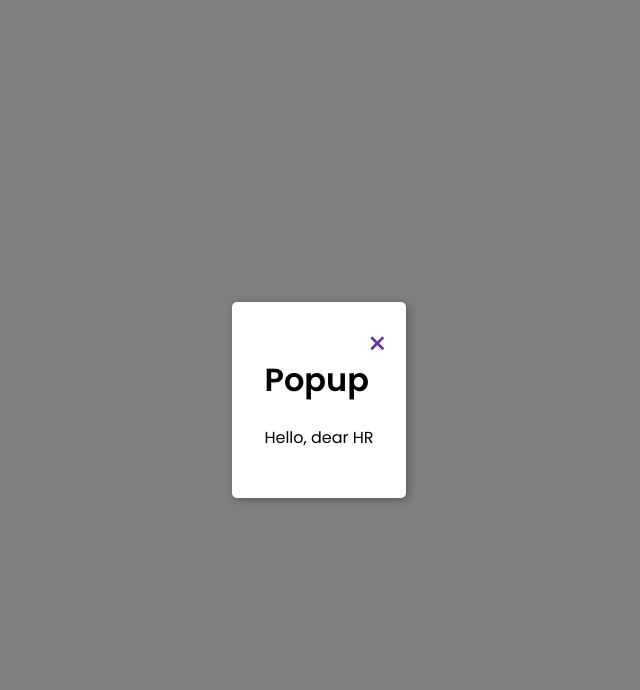
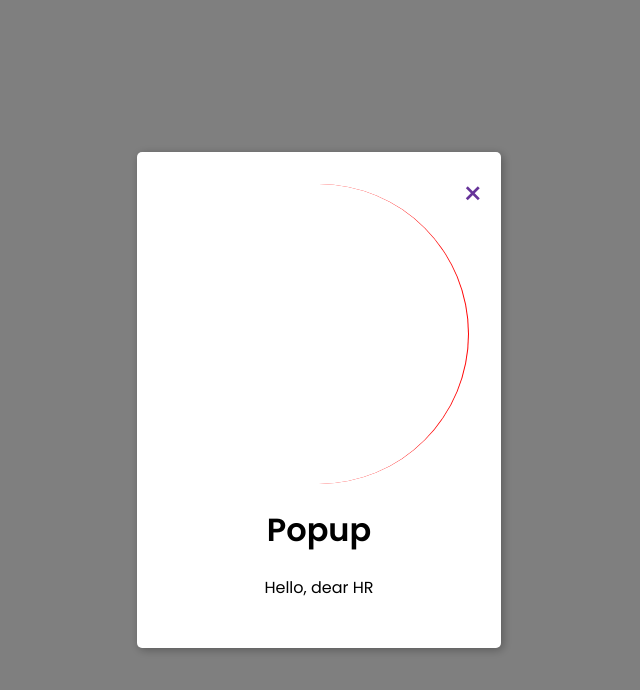
Before and after one commit to ValeriiMatviienko/stellar-soft, a plain HTML site: page index.html in a window 1280 px wide. Both pictures are taken after a click on the button "Open". Shown: the whole page, without its empty margins (321-961 px from the left). Drawn offline with Linux system fonts and the light colour scheme.

Commit message:
add circle

```diff
--- a/index.html
+++ b/index.html
@@ -10,8 +10,9 @@
   <body>
     <button id="open">Open</button>
 
-    <div class="popup-container" id="container">
+    <div class="popupContainer" id="container">
       <div class="popup">
+        <div class="circle"></div>
         <button id="close">&times;</button>
         <h1>Popup</h1>
         <p>Hello, dear HR</p>
--- a/style.css
+++ b/style.css
@@ -2,6 +2,11 @@
 
 * {
   box-sizing: border-box;
+}
+
+h1,
+p {
+  text-align: center;
 }
 
 body {
@@ -22,7 +27,7 @@ button {
   font-family: inherit;
 }
 
-.popup-container {
+.popupContainer {
   position: fixed;
   top: 0;
   left: 0;
@@ -35,7 +40,7 @@ button {
   justify-content: center;
 }
 
-.popup-container.active {
+.popupContainer.active {
   display: flex;
 }
 
@@ -57,3 +62,10 @@ button {
   right: 2px;
   background-color: transparent;
 }
+
+.circle {
+  width: 300px;
+  height: 300px;
+  border-right: 1px solid #f00;
+  border-radius: 0 50% 50% 0;
+}
```
Also changed, not shown: script.js (+4 -6 lines).
